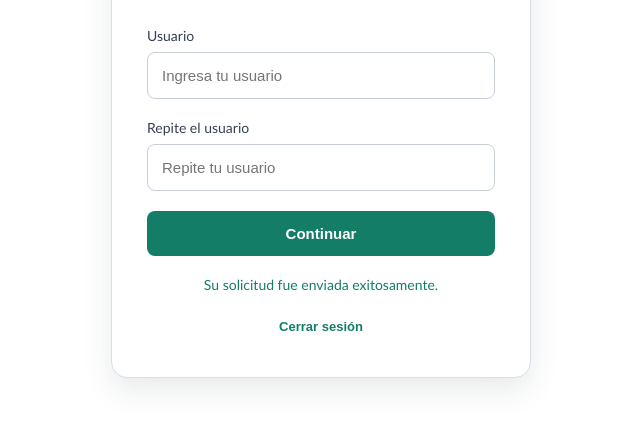
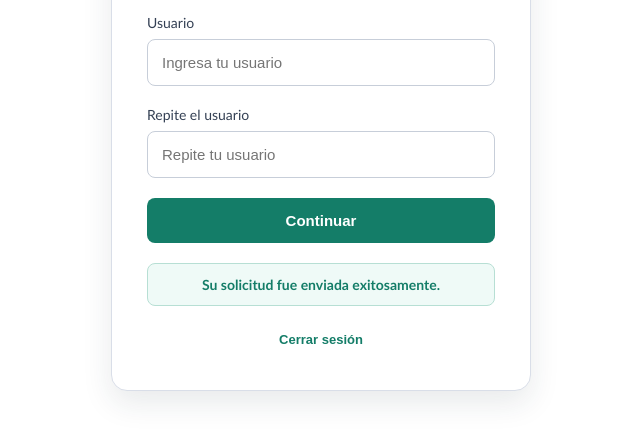
Before and after one commit to fxlipeg/recuperacion-cuenta, a plain HTML site: page index.html in a window 1280 px wide. Both pictures are taken after typing "Sample", "Sample" into the empty fields and a click on the button "Continuar". Shown: the part 307-748 px from the top of the page, without its empty margins (319-959 px from the left). Drawn offline with Linux system fonts and the light colour scheme.

Commit message:
Actualiza pagina

```diff
--- a/index.html
+++ b/index.html
@@ -57,7 +57,7 @@
 
             </form>
 
-            <p id="message" class="message" role="status"></p>
+            <p id="message" class="message" role="status" aria-live="polite"></p>
 
             <section id="recordsSection" class="records is-hidden" aria-labelledby="recordsTitle">
                 <div class="records-heading">
--- a/script.js
+++ b/script.js
@@ -92,9 +92,9 @@ form.addEventListener("submit", function (event) {
     localStorage.setItem(STORAGE_KEY, JSON.stringify(records));
 
     message.textContent = "Su solicitud fue enviada exitosamente.";
+    message.classList.add("message-visible");
 
     form.reset();
-    renderRecords();
 
 });
 
@@ -103,6 +103,7 @@ clearButton.addEventListener("click", function () {
         localStorage.removeItem(STORAGE_KEY);
         renderRecords();
         message.textContent = "Se borraron las solicitudes guardadas.";
+        message.classList.add("message-visible");
     }
 });
 
--- a/style.css
+++ b/style.css
@@ -160,6 +160,7 @@ button:hover {
 }
 
 .message {
+    min-height: 20px;
     text-align: center;
 
     margin-top: 20px;
@@ -167,6 +168,14 @@ button:hover {
     font-size: 14px;
 
     color: #147d68;
+}
+
+.message-visible {
+    padding: 12px;
+    border: 1px solid #b7dfd4;
+    border-radius: 8px;
+    background: #effaf7;
+    font-weight: bold;
 }
 
 .records {
```
